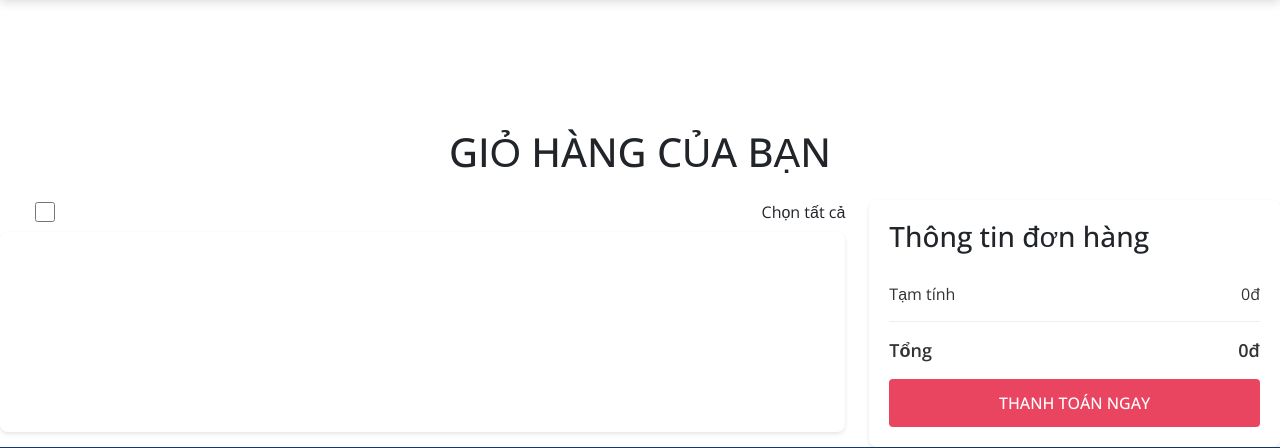
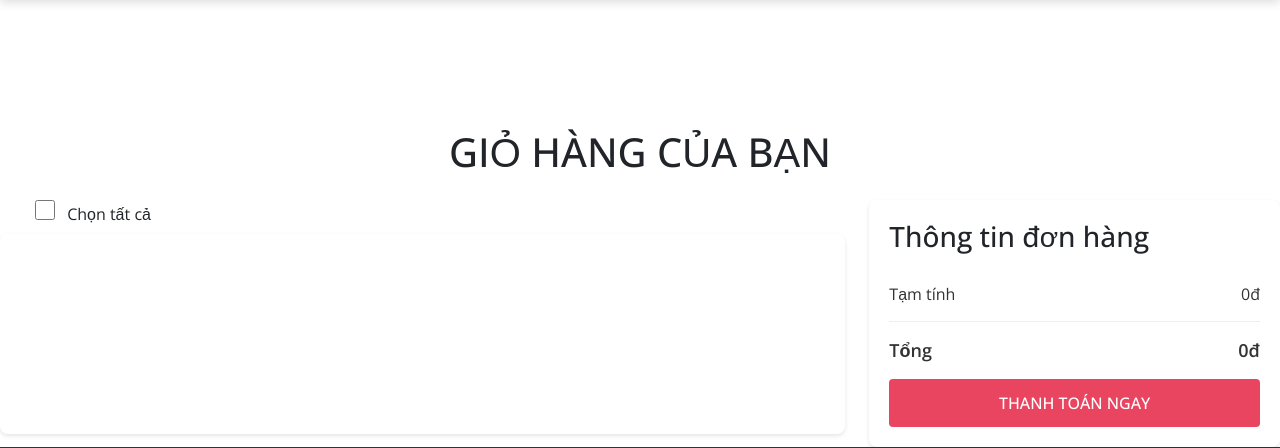
Before and after one commit to tieumy205/bookstore, a PHP site: page /bookstore/cart in a window 1280 px wide. Shown: the part 84-532 px from the top of the page. Run offline with PHP 8.4, Linux system fonts and the light colour scheme; data comes from the database, SQL or seed files in the repository; some libraries are stand-ins or nearby versions; some web fonts are replaced.

Commit message:
update cart

```diff
--- a/app/assets/js/cart.js
+++ b/app/assets/js/cart.js
@@ -101,6 +101,8 @@ async function loadCart(items) {
             calTotalPrice();
         } else {
             console.error(data.message);
+            alert(data.message);
+            return;
         }
     } catch(e) {
         console.error("Lỗi tải giỏ hàng:", e);
--- a/app/models/Cart.php
+++ b/app/models/Cart.php
@@ -3,7 +3,7 @@
     class Cart {
         public static function getItemCart() {
             if(!isset($_SESSION['user'])) {
-                throw new Exception("Không có user111111");
+                throw new Exception("Người dùng chưa đăng nhập/ đăng ký");
             }
             // var_dump($_SESSION['user']);
             // exit();
--- a/app/views/cart.php
+++ b/app/views/cart.php
@@ -15,7 +15,7 @@
         <div class="row">
             <!-- Cart Items -->
             <div class="col-lg-8">
-                <div id="cartHeader" class="cart-header d-flex align-items-center mb-2" style="padding-left: 35px;">
+                <div id="cartHeader" class="cart-header align-items-center mb-2" style="padding-left: 35px;">
                     <input type="checkbox" id="selectAll" class="me-2 item-checkbox" onchange="toggleSelectAll(this)">
                     <label for="selectAll" class="mb-0">Chọn tất cả</label>
                 </div>
```
